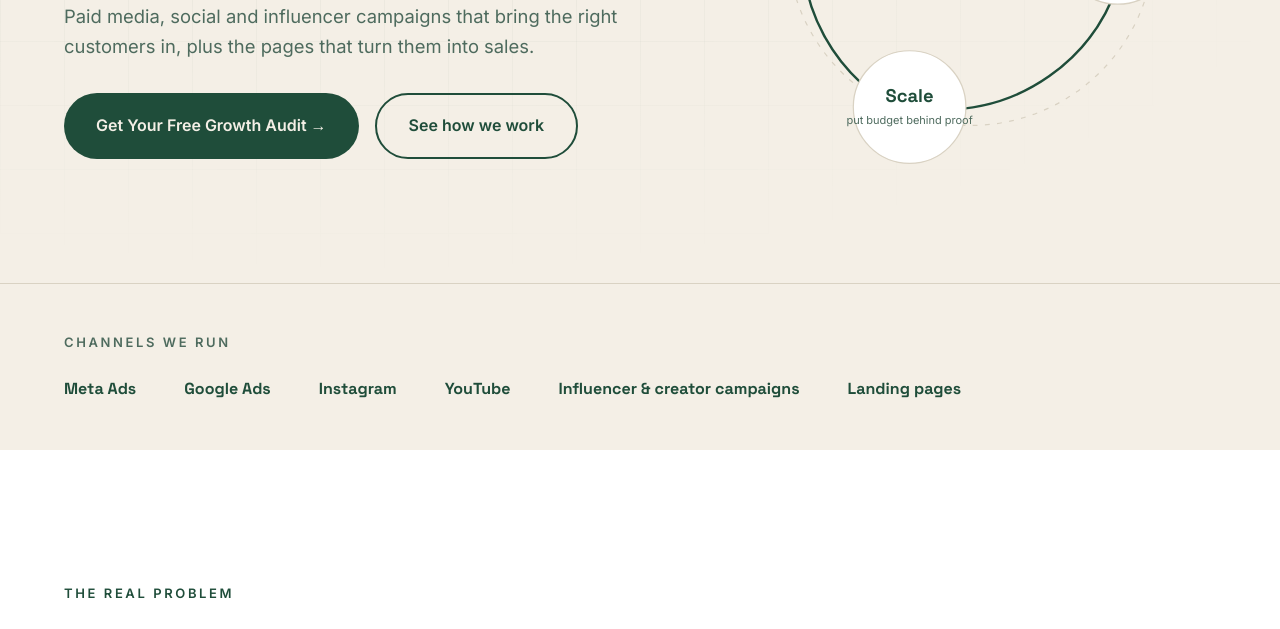
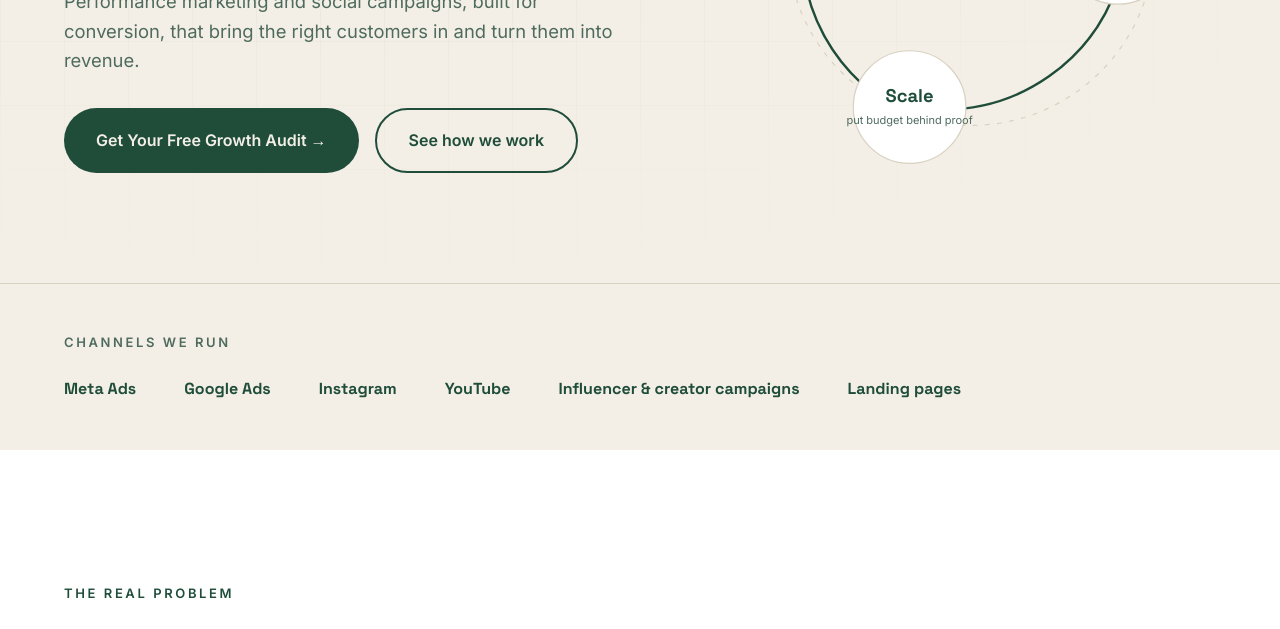
Before and after one commit to shivamusix/Basaito-website, a plain HTML site: page index.html in a window 1280 px wide. Shown: the part 471-1100 px from the top of the page. Drawn offline with Linux system fonts and the light colour scheme.

Commit message:
Update hero subhead copy to performance marketing framing

```diff
--- a/index.html
+++ b/index.html
@@ -144,7 +144,7 @@
       <div class="hero__copy">
         <p class="kicker reveal">Drive. Convert. Scale.</p>
         <h1 class="hero__title reveal">Marketing that turns attention into revenue.</h1>
-        <p class="hero__sub reveal">Paid media, social and influencer campaigns that bring the right customers in, plus the pages that turn them into sales.</p>
+        <p class="hero__sub reveal">Performance marketing and social campaigns, built for conversion, that bring the right customers in and turn them into revenue.</p>
         <div class="hero__cta reveal">
           <a href="#" class="btn btn--primary btn--lg" data-audit-cta data-audit-location="hero">Get Your Free Growth Audit →</a>
           <a href="#process" class="btn btn--secondary btn--lg">See how we work</a>
```
